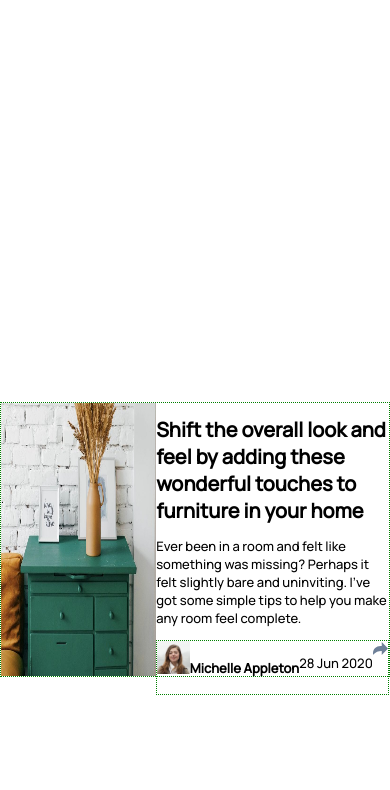
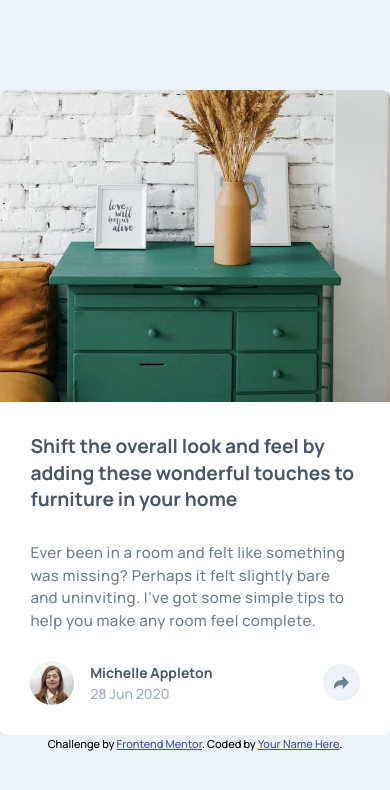
Before and after one commit to sledua/Ping-single-column-coming-soon-page, a plain HTML site: page index.html in a window 390 px wide. Drawn offline with Linux system fonts and the light colour scheme.

Commit message:
fix
mobile first end

```diff
--- a/index.html
+++ b/index.html
@@ -1,41 +1,66 @@
 <!DOCTYPE html>
 <html lang="en">
 	<head>
-  <meta charset="UTF-8">
-  <meta name="viewport" content="width=device-width, initial-scale=1.0"> <!-- displays site properly based on user's device -->
+		<meta charset="UTF-8" />
+		<meta name="viewport" content="width=device-width, initial-scale=1.0" />
+		<!-- displays site properly based on user's device -->
 
-  <link rel="icon" type="image/png" sizes="32x32" href="./images/favicon-32x32.png">
-  <link rel="stylesheet" href="style/style.css">
+		<link rel="icon" type="image/png" sizes="32x32" href="./images/favicon-32x32.png" />
+		<link rel="stylesheet" href="style/style.css" />
 		<title>Frontend Mentor | Article preview component</title>
 		<!-- Feel free to remove these styles or customise in your own stylesheet 👍 -->
 		<style>
-    .attribution { font-size: 11px; text-align: center; }
-    .attribution a { color: hsl(228, 45%, 44%); }
+			.attribution {
+				font-size: 11px;
+				text-align: center;
+			}
+			.attribution a {
+				color: hsl(228, 45%, 44%);
+			}
 		</style>
 	</head>
 	<body>
-  <div class="container container-card">
-    <div class="card ">
-      <div class="img-box"><img src="images/drawers.jpg" alt="drawers"></div>
-      <div class="card-info">
-        <h1>Shift the overall look and feel by adding these wonderful
-          touches to furniture in your home</h1>
-        <p>Ever been in a room and felt like something was missing? Perhaps
-            it felt slightly bare and uninviting. I’ve got some simple tips
-            to help you make any room feel complete.</p>
-        <div class="card-info-autor">
-          <div class="autor-thumb"><img src="images/avatar-michelle.jpg" alt="Michelle Appleton"></div>
-          <h4>Michelle Appleton</h4>
-          <p class="date">28 Jun 2020</p>
-          <!-- Share -->
-          <div class="button"><img src="images/icon-share.svg" alt="shate"></div>
+		<main>
+			<article class="post">
+				<picture class="post__img">
+					<img
+						src="images/drawers.jpg"
+						alt="Shift the overall look and feel by adding these wonderful
+        touches to furniture in your home"
+					/>
+				</picture>
+				<div class="post__content">
+					<h1 class="post__title">
+						Shift the overall look and feel by adding these wonderful touches to furniture in your home
+					</h1>
+					<p class="post__description">
+						Ever been in a room and felt like something was missing? Perhaps it felt slightly bare and uninviting. I’ve
+						got some simple tips to help you make any room feel complete.
+					</p>
+					<div class="flex-group">
+						<img src="images/avatar-michelle.jpg" class="post__thumb" alt="Michelle Appleton" />
+						<span class="post__name-group">
+							<p class="post__name-author">Michelle Appleton</p>
+							<p class="post__date">28 Jun 2020</p>
+						</span>
+						<button class="btn__share" data-icon="i-share"></button>
+					</div>
+					<div class="flex-group__share hide">
+						<span>share</span>
+						<span class="post__name-group">
+							<button class="btn__social" data-icon="i-f" role="link"></button>
+							<button class="btn__social" data-icon="i-t" role="link"></button>
+							<button class="btn__social" data-icon="i-p" role="link"></button>
+						</span>
+						<button class="btn-active" data-icon="i-share"></button>
 					</div>
 				</div>
+			</article>
+		</main>
+		<div class="attribution">
+			Challenge by <a href="https://www.frontendmentor.io?ref=challenge" target="_blank">Frontend Mentor</a>. Coded by
+			<a href="#">Your Name Here</a>.
 		</div>
-  </div>
-  <div class="attribution">
-    Challenge by <a href="https://www.frontendmentor.io?ref=challenge" target="_blank">Frontend Mentor</a>.
-    Coded by <a href="#">Your Name Here</a>.
-  </div>
+    <script src="js/main.js"></script>
 	</body>
 </html>
--- /dev/null
+++ b/js/main.js
@@ -0,0 +1 @@
+console.log("I`m running")
--- a/style/style.css
+++ b/style/style.css
@@ -1,3 +1,4 @@
+/*fonts include*/
 @font-face {
     font-family: 'Manrope-Medium';
     src: url('../fonts/Manrope-Medium.ttf') format('truetype');
@@ -10,13 +11,229 @@
     font-style: normal;
     font-weight: 700;
 }
+/*var lines*/
+:root {
+    --clr-very-dark-grayish-blue: hsl(217, 19%, 35%);
+    --clr-desaturated-dark-blue: hsl(214, 17%, 51%);
+    --clr-grayish-blue: hsl(212, 23%, 69%);
+    --clr-light-grayish-blue: hsl(210, 46%, 95%);
+
+    --ff-base: 'Manrope-Medium', sans-serif;
+    --ff-accent: 'Manrope-Bold', sans-serif;
+
+    --fw-regular: 500;
+    --fw-bold: 700;
+}
+/*
+Reset css base
+  1. Use a more-intuitive box-sizing model.
+*/
+*, *::before, *::after {
+    box-sizing: border-box;
+  }
+  /*
+    2. Remove default margin
+  */
+  * {
+    margin: 0;
+  }
+  /*
+    3. Allow percentage-based heights in the application
+  */
+  html, body {
+    height: 100%;
+  }
+  /*
+    Typographic tweaks!
+    4. Add accessible line-height
+    5. Improve text rendering
+  */
+  body {
+    line-height: 1.7;
+    -webkit-font-smoothing: antialiased;
+  }
+  /*
+    6. Improve media defaults
+  */
+  img, picture, video, canvas, svg {
+    display: block;
+    max-width: 100%;
+  }
+  /*
+    7. Remove built-in form typography styles
+  */
+  input, button, textarea, select {
+    font: inherit;
+  }
+  /*
+    8. Avoid text overflows
+  */
+  p, h1, h2, h3, h4, h5, h6 {
+    overflow-wrap: break-word;
+  }
+  h1, h2, h3 {
+    line-height: 1.4;
+  }
+  p {
+    color: var(--clr-desaturated-dark-blue);
+  }
+/*
+- Mobile: 375px
+- Desktop: 1440px
+my custom style
+*/
 body {
-    margin: 0;
+    font-size: .875rem;
+    font-weight: var(--fw-regular);
+    font-family: var(--ff-base);
+    display: grid;
+    place-content: center;
+    background-color: var(--clr-light-grayish-blue);
+}
+/*utilities*/
+.flex-group {
+    --btn-size: 2.3rem;
+    display: flex;
+    gap: 1rem;
+    flex-wrap: nowrap;
+    align-items: center;
+    justify-content: space-between;
+}
+.flex-group__share {
+    --btn-size: 2rem;
+    margin: 0 -1.9rem -1.9rem;
+    padding: 1.9rem;
+    display: flex;
+    gap: 1rem;
+    flex-wrap: nowrap;
+    align-items: center;
+    justify-content: space-between;
+    background-color: var(--clr-very-dark-grayish-blue);
+
+}
+.hide {
+    display: none;
+}
+/*post style*/
+.post {
+    --post-padding: 1.9rem;
+    --post-spacing: 1.8rem;
+    display: grid;
+    background-color: white;
+    border-radius: .5rem;
+    overflow: hidden;
+}
+.post__content {
+    display: grid;
+    gap: var(--post-spacing);
+    padding: var(--post-padding);
+}
+.post__title {
+    font-size: 1.2rem;
+    font-family: var(--ff-accent);
+    font-weight: var(--fw-bold);
+    color: var(--clr-very-dark-grayish-blue);
+}
+.post__description {
+    font-size: .9375rem;
+    line-height: 1.5;
+    letter-spacing: 0.4px;
+}
+.post__thumb {
+    width: 3.125em;
+    height: 3.125em;
+    border-radius:  calc(3.125em / 2);
+}
+.post__name-group {
+    flex: 1;
+    line-height: 1.5;
+}
+.post__name-author {
+    font-family: var(--ff-accent);
+    color: var(--clr-very-dark-grayish-blue);
+}
+.post__date {
+    color: var(--clr-grayish-blue);
+}
+.btn__share {
+    width: var(--btn-size);
+    height: var(--btn-size);
+    cursor: pointer;
+    text-decoration: none;
+    display: inline-flex;
+    gap: 0.5rem;
+    align-items: center;
+    justify-content: center;
+    border: none;
+    border-radius: calc(var(--btn-size) / 2);
+    background-color: var(--clr-light-grayish-blue);
+}
+.btn-active {
+    width: var(--btn-size);
+    height: var(--btn-size);
+    cursor: pointer;
+    text-decoration: none;
+    display: inline-flex;
+    gap: 0.5rem;
+    align-items: center;
+    justify-content: center;
+    border: none;
+    border-radius: calc(var(--btn-size) / 2);
+    background-color: var(--clr-desaturated-dark-blue);
+}
+.btn-active[data-icon="i-share"]::before {
+    content: '';
+    background-image: url("../images/icon-share-active.svg");
+    width: 15px;
+    height: 13px;
+}
+.btn__share[data-icon="i-share"]::before {
+    content: '';
+    background-image: url("../images/icon-share.svg");
+    width: 15px;
+    height: 13px;
+}
+.btn__social {
+    cursor: pointer;
+    text-decoration: none;
+    margin-top: .25rem;
+    display: inline-flex;
+    gap: 0.5rem;
+    align-items: center;
+    justify-content: center;
+    border: none;
+    background-color: var(--clr-very-dark-grayish-blue);
+}
+.flex-group__share > span {
+    font-family: var(--ff-base);
+    font-weight: 100;
     font-size: .8125rem;
-    font-weight: 500;
-    font-family: 'Manrope-Medium', sans-serif;
+    text-transform: uppercase;
+    letter-spacing: 6px;
+    color: var(--clr-grayish-blue);
 }
-h1 {
+/* .flex-group__share > *{
+    border: 1px solid pink;
+} */
+.btn__social[data-icon="i-f"]::before {
+    content: '';
+    background-image: url("../images/icon-facebook.svg");
+    width: 20px;
+    height: 20px;
+}
+.btn__social[data-icon="i-t"]::before {
+    content: '';
+    background-image: url("../images/icon-twitter.svg");
+    width: 20px;
+    height: 17px;
+}
+.btn__social[data-icon="i-p"]::before {
+    content: '';
+    background-image: url("../images/icon-pinterest.svg");
+    width: 20px;
+    height: 20px;
+}
+/* h1 {
     font-size: 1.25rem;
 }
 .container {
@@ -60,4 +277,4 @@ h1 {
 }
 .attribution {
     display: none;
-}
+} */
```
Also changed, not shown: images/icon-share-active.svg (added). Lines whose indentation alone changed are shown as unchanged.
